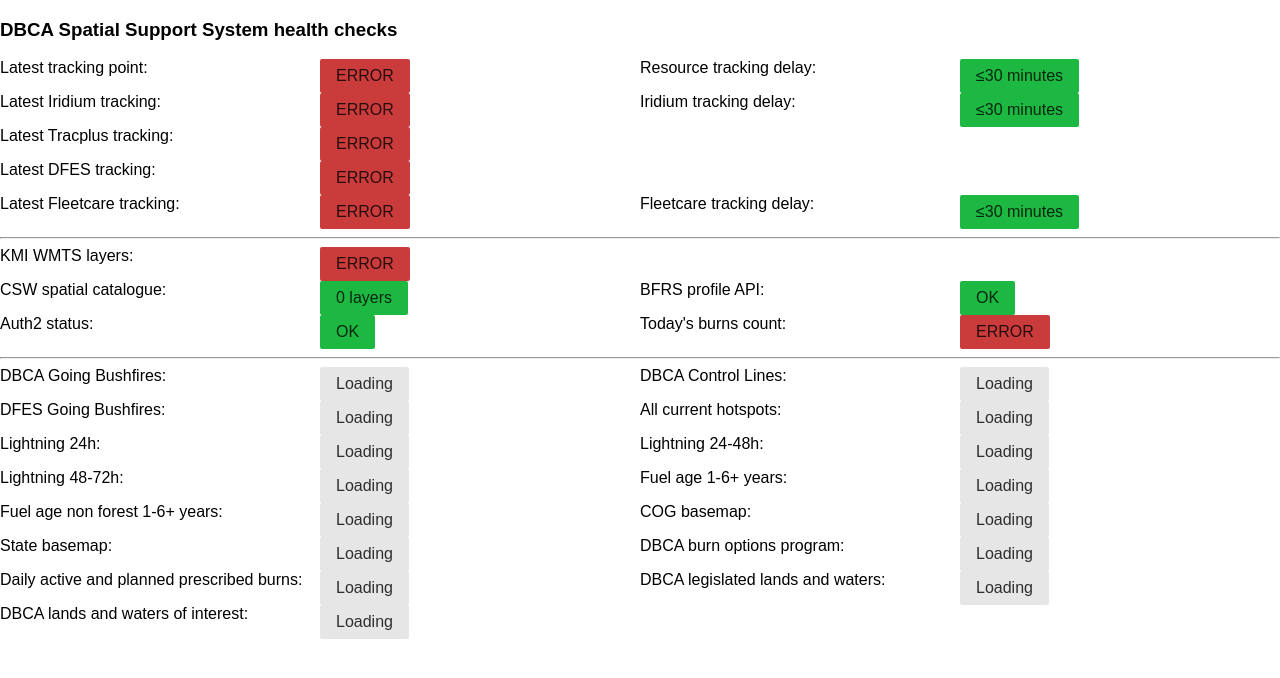
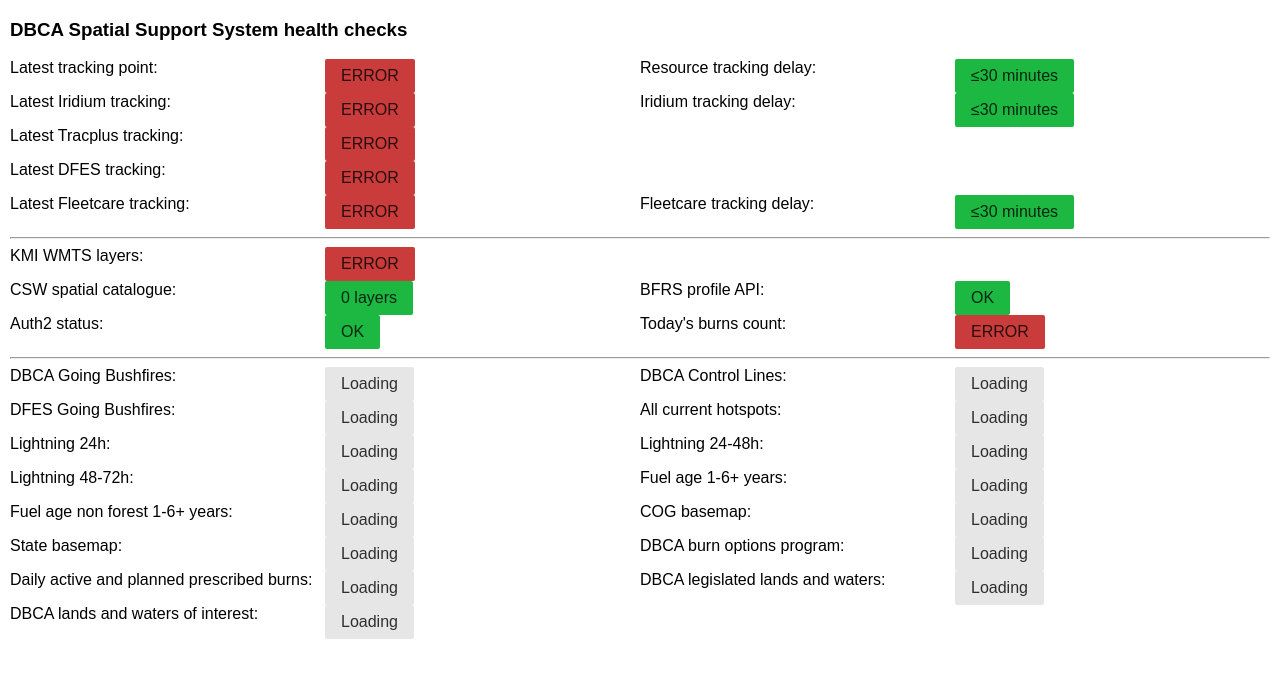
Before and after one commit to rockychen-dpaw/healthcheck, a Bottle app: page / in a window 1280 px wide. Shown: the top 678 px of the page. Run offline with Bottle, Linux system fonts and the light colour scheme; data that the repository does not hold is empty; some libraries are stand-ins or nearby versions.

Commit message:
Added left and right margin to HTML template.

```diff
--- a/templates/index.html
+++ b/templates/index.html
@@ -1,23 +1,37 @@
 <!doctype html>
 <html lang="en">
+
 <head>
   <title>DBCA Spatial Support System health checks</title>
   <meta charset="utf-8">
   <meta http-equiv="X-UA-Compatible" content="IE=edge">
   <meta name="description" content="DBCA Spatial Support System health checks">
   <meta name="viewport" content="width=device-width, initial-scale=1">
-        <link rel="stylesheet" href="https://cdnjs.cloudflare.com/ajax/libs/pure/3.0.0/pure.min.css" integrity="sha512-aj3VPef4Ml4KewQvoJ5b6yBRV1/tPdn7Qa0+jMccMgDFIN04PJCgWssA3RaoQDXLHGUYX2EMRRgeGK4n6duuZA==" crossorigin="anonymous" referrerpolicy="no-referrer" />
-        <link rel="stylesheet" href="https://cdnjs.cloudflare.com/ajax/libs/pure/3.0.0/grids-responsive.min.css" integrity="sha512-5hr5fSxiYwkxK0EZX2B/DILA1QoyXwIf9ynWVbyMvqcMIDZ0XZKWw+xk9mysLSOLV4iMrBB1t/YAxt/006W4HA==" crossorigin="anonymous" referrerpolicy="no-referrer" />
-        <script src="https://cdnjs.cloudflare.com/ajax/libs/htmx/2.0.0/htmx.min.js" integrity="sha512-Cpedvic0/Mgc3uRJ5apQ/ZYroPCZpatYEXGJayRaRNjKLaFualFxfxn97LJymznV+nC7y0/Hp/apHNwGpMimuw==" crossorigin="anonymous" referrerpolicy="no-referrer"></script>
+  <link rel="stylesheet" href="https://cdnjs.cloudflare.com/ajax/libs/pure/3.0.0/pure.min.css"
+    integrity="sha512-aj3VPef4Ml4KewQvoJ5b6yBRV1/tPdn7Qa0+jMccMgDFIN04PJCgWssA3RaoQDXLHGUYX2EMRRgeGK4n6duuZA=="
+    crossorigin="anonymous" referrerpolicy="no-referrer" />
+  <link rel="stylesheet" href="https://cdnjs.cloudflare.com/ajax/libs/pure/3.0.0/grids-responsive.min.css"
+    integrity="sha512-5hr5fSxiYwkxK0EZX2B/DILA1QoyXwIf9ynWVbyMvqcMIDZ0XZKWw+xk9mysLSOLV4iMrBB1t/YAxt/006W4HA=="
+    crossorigin="anonymous" referrerpolicy="no-referrer" />
+  <script src="https://cdnjs.cloudflare.com/ajax/libs/htmx/2.0.0/htmx.min.js"
+    integrity="sha512-Cpedvic0/Mgc3uRJ5apQ/ZYroPCZpatYEXGJayRaRNjKLaFualFxfxn97LJymznV+nC7y0/Hp/apHNwGpMimuw=="
+    crossorigin="anonymous" referrerpolicy="no-referrer"></script>
   <style>
+    body {
+      margin-left: 10px;
+      margin-right: 10px;
+    }
+
     .button-success {
       background: rgb(28, 184, 65);
     }
+
     .button-error {
       background: rgb(202, 60, 60);
     }
   </style>
 </head>
+
 <body>
   <h3>DBCA Spatial Support System health checks</h3>
 
@@ -292,4 +306,5 @@
 
   </div>
 </body>
+
 </html>
```
Lines whose indentation alone changed are shown as unchanged.
